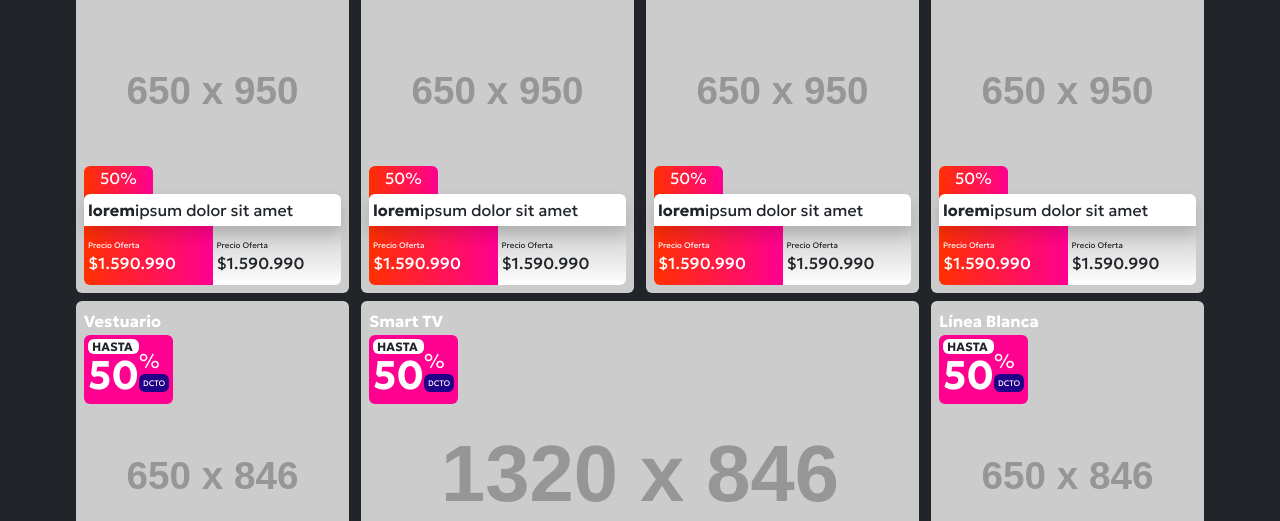
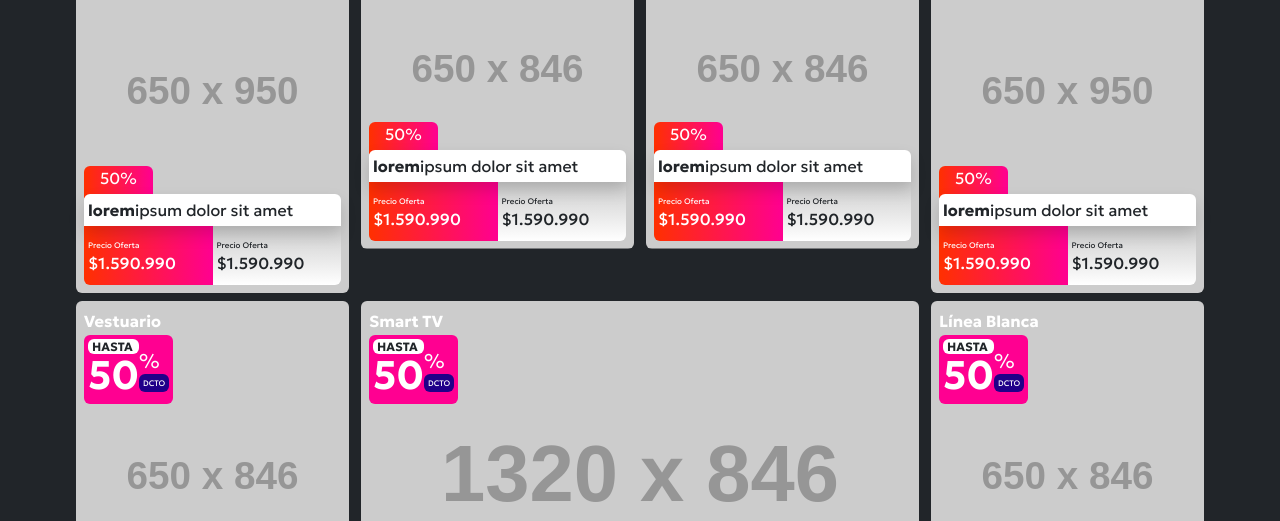
Before and after one commit to IgnacioGaldames/pruebahites, a website: page index.html in a window 1280 px wide. Shown: the part 579-1100 px from the top of the page. Drawn offline with nearby package versions, Linux system fonts and the light colour scheme; placeholder pictures from the web are drawn by us.

Commit message:
cambiaraspect ratio dos divs

```diff
--- a/index.html
+++ b/index.html
@@ -148,8 +148,8 @@
         </div>
       </div>
       <div id="refrigeracion" class="col-6 col-md-3 order-5 order-md-5 mb-2">
-        <div class="p-2 rounded bg-image ar-c d-flex align-content-between flex-wrap"
-          style="background-image: url(https://dummyimage.com/650x950/005/fff);">
+        <div class="p-2 rounded bg-image ar-a d-flex align-content-between flex-wrap"
+          style="background-image: url(https://dummyimage.com/650x846/005/fff);">
           <div class="cabecera">
             <p class="mb-0 titulo"><b>Refrigeración</b></p>
             <div class="descuento bg-blue d-inline-block p-1 rounded lh-sm">
@@ -190,8 +190,8 @@
         </div>
       </div>
       <div id="notebooks" class="col-6 col-md-3 order-6 order-md-6 mb-2">
-        <div class=" p-2 rounded bg-image ar-c d-flex align-content-between flex-wrap"
-          style="background-image: url(https://dummyimage.com/650x950/006/fff);">
+        <div class=" p-2 rounded bg-image ar-a d-flex align-content-between flex-wrap"
+          style="background-image: url(https://dummyimage.com/650x846/006/fff);">
           <div class="cabecera">
             <p class="mb-0 titulo"><b>Notebooks</b></p>
             <div class="descuento bg-pink d-inline-block p-1 rounded lh-sm">
```
